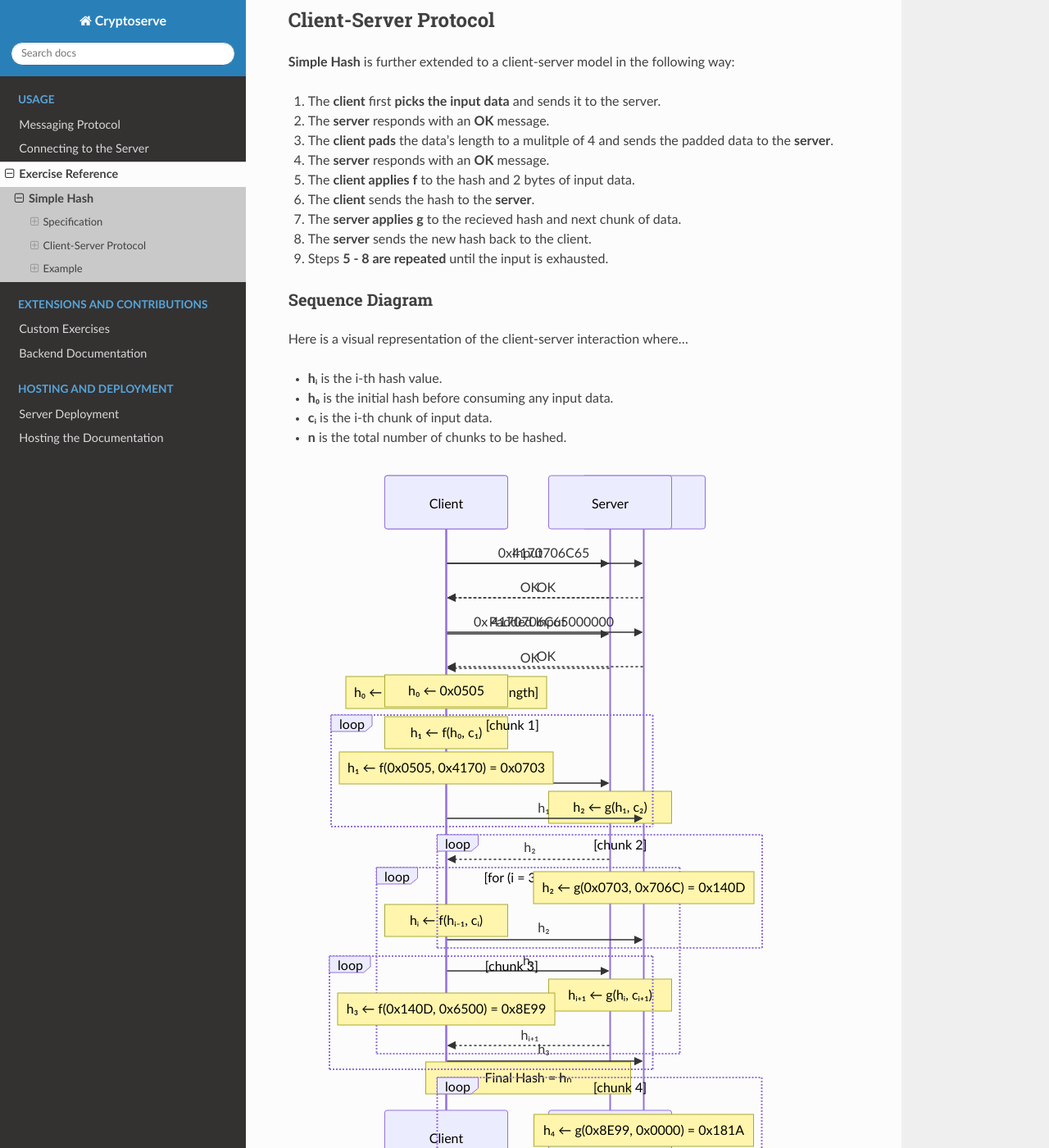
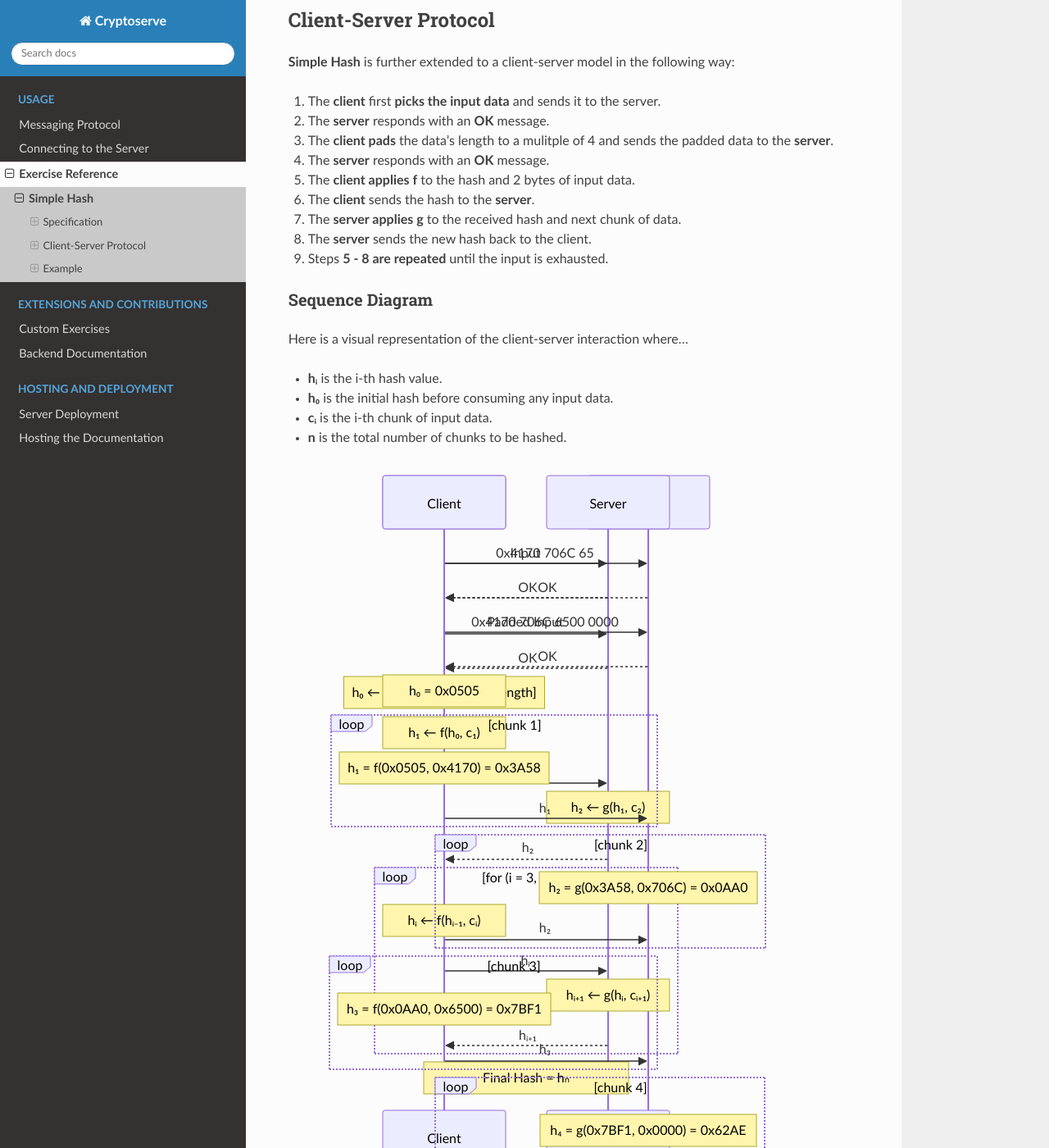
Before and after one commit to PeanutButterRat/cryptoserve, a Sphinx documentation site: the page built from docs/source/exercises/simple_hash.rst, in a window 1280 px wide and 1400 px high, scrolled down 1308 px. Shown: the whole window at 82% size. Built offline with Sphinx 7.4.7 and the Read the Docs theme 3.1.0, drawn with Linux system fonts in a browser that asks for light colours; some of the changed text lies outside the part shown.

```diff
--- a/docs/source/exercises/simple_hash.rst
+++ b/docs/source/exercises/simple_hash.rst
@@ -70,7 +70,7 @@ Client-Server Protocol
 4. The **server** responds with an **OK** message.
 5. The **client applies f** to the hash and 2 bytes of input data.
 6. The **client** sends the hash to the **server**.
-7. The **server applies g** to the recieved hash and next chunk of data.
+7. The **server applies g** to the received hash and next chunk of data.
 8. The **server** sends the new hash back to the client.
 9. Steps **5 - 8 are repeated** until the input is exhausted.
 
@@ -157,34 +157,34 @@ Data Exchange
       participant Client
       participant Server
 
-      Client->>Server: 0x4170706C65
+      Client->>Server: 0x4170 706C 65
       Server-->>Client: OK
 
-      Client->>Server: 0x 4170706C65000000
+      Client->>Server: 0x4170 706C 6500 0000
       Server-->>Client: OK
 
-      Note over Client: h₀ ← 0x0505
+      Note over Client: h₀ = 0x0505
 
       loop chunk 1
-         Note over Client: h₁ ← f(0x0505, 0x4170) = 0x0703
+         Note over Client: h₁ = f(0x0505, 0x4170) = 0x3A58
          Client->>Server: h₁
       end
 
       loop chunk 2
-         Note over Server: h₂ ← g(0x0703, 0x706C) = 0x140D
+         Note over Server: h₂ = g(0x3A58, 0x706C) = 0x0AA0
          Client->>Server: h₂
       end
 
       loop chunk 3
-         Note over Client: h₃ ← f(0x140D, 0x6500) = 0x8E99
+         Note over Client: h₃ = f(0x0AA0, 0x6500) = 0x7BF1
          Client->>Server: h₃
       end
 
       loop chunk 4
-         Note over Server: h₄ ← g(0x8E99, 0x0000) = 0x181A
+         Note over Server: h₄ = g(0x7BF1, 0x0000) = 0x62AE
          Client->>Server: h₄
       end
 
-      Note over Client, Server: Final Hash = h₄ = 0x181A
+      Note over Client, Server: Final Hash = h₄ = 0x62AE
 
-Therefore, the **Simple Hash** of **Apple** is 0x181A.
+Therefore, the **Simple Hash** of **Apple** is 0x62AE.
--- a/docs/source/usage/connecting.rst
+++ b/docs/source/usage/connecting.rst
@@ -118,7 +118,7 @@ Completing an Exercise
 Please refer to :ref:`listing` to see how to complete a specific exercise. In general,
 here are some tips that you might find useful in your work:
 
-- Before using data recieved from the server, check to see if the **error flag** is set. If so, print out the message and terminate your program.
+- Before using dataved from the server, check to see if the **error flag** is set. If so, print out the message and terminate your program.
 - Carefully read the instructions for a particular exercise before attempting to complete it.
 - Solve the exercise incrementally. Don't write a bunch of code all at once as this is difficult to debug. Instead, ensure each message exchange is working properly before moving on to the next.
 - If you are really stuck, it might be helpful to refer to Cryptoserve's source code for clarification (it *is* an open-source project, after all).
--- a/pyproject.toml
+++ b/pyproject.toml
@@ -19,6 +19,10 @@ sphinx-rtd-theme = "^3.0.2"
 sphinxcontrib-mermaid = "^1.0.0"
 sphinx-autodoc-typehints = "^3.2.0"
 
+[tool.poetry.group.tests.dependencies]
+pytest = "^8.4.1"
+pytest-asyncio = "^1.0.0"
+
 [tool.poetry.scripts]
 cryptoserve = "cryptoserve.cli:main"
 
```
Also changed, not shown: docs/source/contributing/custom_exercises.rst (+6 -6 lines), 7 other files.
